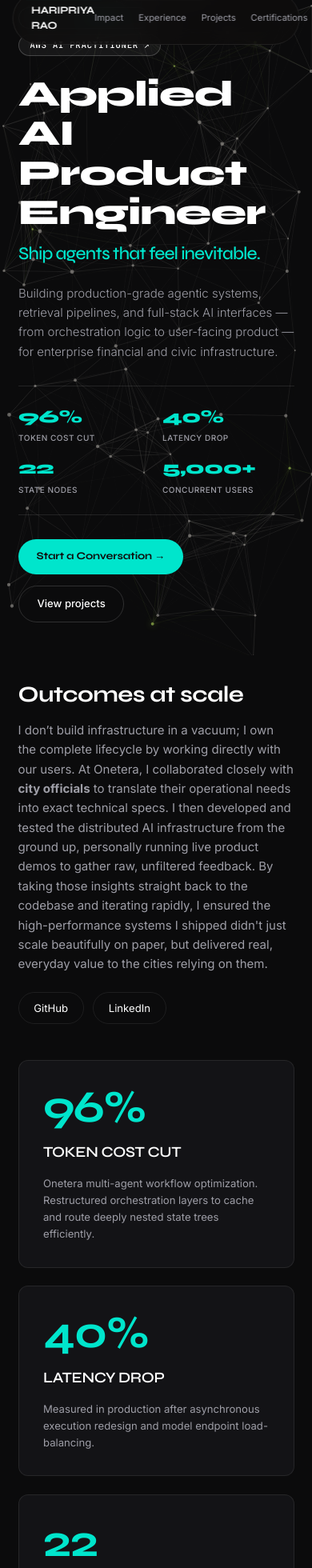
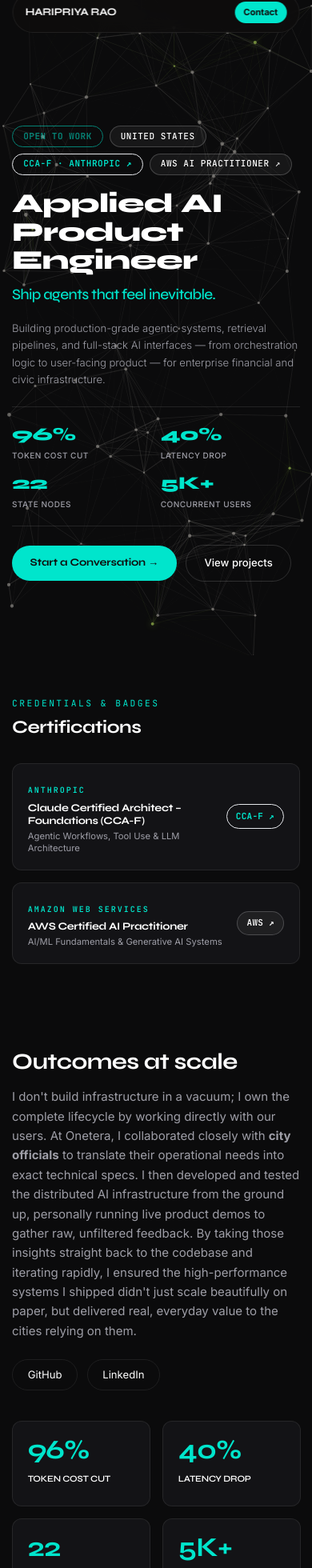
Before and after one commit to haripriyarao26/portfolio, a Next.js app: page / in a window 390 px wide. Shown: the part 25-1985 px from the top of the page at 80% size. Built offline with nearby package versions, Linux system fonts and the light colour scheme.

Commit message:
fix: mobile responsiveness, section reorder (certs before impact), nav overflow

```diff
--- a/app/page.tsx
+++ b/app/page.tsx
@@ -64,21 +64,28 @@ export default function Home() {
         className="fixed top-0 left-0 right-0 z-[60] h-[2px] origin-left progress-bar"
       />
 
-      <header className="glass-nav fixed top-4 left-1/2 z-50 w-[min(92vw,900px)] -translate-x-1/2 rounded-full px-6 py-3">
+      <header className="glass-nav fixed top-4 left-1/2 z-50 w-[min(92vw,900px)] -translate-x-1/2 rounded-full px-4 sm:px-6 py-3">
         <nav className="flex items-center justify-between text-xs text-[var(--text-muted)] sm:text-sm">
-          <div>
+          <div className="shrink-0">
             <span className="font-display font-bold text-sm sm:text-xl text-[var(--text-primary)] tracking-wider uppercase">
               {resumeData.name}
             </span>
           </div>
-          <div className="flex items-center gap-5">
+          {/* Desktop nav */}
+          <div className="hidden sm:flex items-center gap-4">
+            <a href="#certifications" className="nav-link transition-colors">Certs</a>
             <a href="#impact" className="nav-link transition-colors">Impact</a>
             <a href="#timeline-momentum" className="nav-link transition-colors">Experience</a>
             <a href="#projects" className="nav-link transition-colors">Projects</a>
-            <a href="#certifications" className="nav-link transition-colors">Certifications</a>
             <a href="#contact" className="nav-link transition-colors">Contact</a>
-            <a href="#contact" className="inline-flex items-center justify-center px-4 py-1.5 text-xs font-bold rounded-full bg-[var(--accent)] text-[#0F0E0D] hover:bg-[#33FFEB] transition-colors">
+            <a href="#contact" className="inline-flex items-center justify-center px-4 py-1.5 text-xs font-bold rounded-full bg-[var(--accent)] text-[#0F0E0D] hover:bg-[#33FFEB] transition-colors whitespace-nowrap">
               Get in Touch
+            </a>
+          </div>
+          {/* Mobile nav — just CTA */}
+          <div className="flex sm:hidden items-center gap-2">
+            <a href="#contact" className="inline-flex items-center justify-center px-3 py-1.5 text-[11px] font-bold rounded-full bg-[var(--accent)] text-[#0F0E0D] hover:bg-[#33FFEB] transition-colors whitespace-nowrap">
+              Contact
             </a>
           </div>
         </nav>
@@ -90,20 +97,87 @@ export default function Home() {
         tagline="Building production-grade agentic systems, retrieval pipelines, and full-stack AI interfaces — from orchestration logic to user-facing product — for enterprise financial and civic infrastructure."
       />
 
+      {/* ── Certifications ── */}
+      <Section3D id="certifications" className="mx-auto max-w-6xl px-4 sm:px-6 py-14 sm:py-20">
+        <motion.div
+          initial={{ opacity: 0, y: 20 }}
+          whileInView={{ opacity: 1, y: 0 }}
+          viewport={{ once: true }}
+          transition={spring}
+          className="mb-8"
+        >
+          <p className="mono-accent text-xs tracking-[0.22em] text-[var(--accent)] uppercase mb-2">Credentials &amp; Badges</p>
+          <h2 className="font-display text-2xl font-bold text-[var(--text-primary)] sm:text-4xl">
+            Certifications
+          </h2>
+        </motion.div>
+        <div className="grid gap-4 sm:grid-cols-2">
+          {/* Card 1: CCA-F */}
+          <motion.div
+            variants={staggerItem}
+            initial="hidden"
+            whileInView="visible"
+            viewport={{ once: true }}
+            className="card p-5 sm:p-6 border border-white/10 hover:border-[var(--accent)]/40 transition-colors flex flex-row items-center justify-between gap-4"
+          >
+            <div className="min-w-0">
+              <span className="mono-accent text-[10px] tracking-[0.2em] text-[var(--accent)] uppercase font-semibold">Anthropic</span>
+              <h3 className="font-display text-sm sm:text-base font-bold text-[var(--text-primary)] mt-1 leading-tight">
+                Claude Certified Architect – Foundations (CCA-F)
+              </h3>
+              <p className="text-xs text-[var(--text-muted)] mt-1">Agentic Workflows, Tool Use &amp; LLM Architecture</p>
+            </div>
+            <a
+              href="https://www.credly.com/badges/f6636497-b9bf-4e6b-b553-4ae5b59858f7/linked_in_profile"
+              target="_blank"
+              rel="noreferrer"
+              className="mono-accent shrink-0 rounded-full border border-[var(--accent)]/40 bg-[var(--accent)]/10 hover:bg-[var(--accent)]/20 px-3 py-1.5 text-[11px] font-bold text-[var(--accent)] tracking-wide transition-colors whitespace-nowrap"
+            >
+              CCA-F ↗
+            </a>
+          </motion.div>
+
+          {/* Card 2: AWS AI Practitioner */}
+          <motion.div
+            variants={staggerItem}
+            initial="hidden"
+            whileInView="visible"
+            viewport={{ once: true }}
+            className="card p-5 sm:p-6 border border-white/10 hover:border-[var(--accent)]/40 transition-colors flex flex-row items-center justify-between gap-4"
+          >
+            <div className="min-w-0">
+              <span className="mono-accent text-[10px] tracking-[0.2em] text-[var(--accent)] uppercase font-semibold">Amazon Web Services</span>
+              <h3 className="font-display text-sm sm:text-base font-bold text-[var(--text-primary)] mt-1 leading-tight">
+                AWS Certified AI Practitioner
+              </h3>
+              <p className="text-xs text-[var(--text-muted)] mt-1">AI/ML Fundamentals &amp; Generative AI Systems</p>
+            </div>
+            <a
+              href="https://www.credly.com/badges/898b89f1-5512-4d4a-8ba6-6a1597c7c510/public_url"
+              target="_blank"
+              rel="noreferrer"
+              className="mono-accent shrink-0 rounded-full border border-white/20 bg-white/5 hover:border-[var(--accent)]/40 px-3 py-1.5 text-[11px] font-semibold text-[var(--text-primary)]/90 tracking-wide transition-colors whitespace-nowrap"
+            >
+              AWS ↗
+            </a>
+          </motion.div>
+        </div>
+      </Section3D>
+
       {/* ── Impact ── */}
-      <Section3D id="impact" className="mx-auto max-w-6xl px-6 py-20 sm:py-28">
+      <Section3D id="impact" className="mx-auto max-w-6xl px-4 sm:px-6 py-14 sm:py-24">
         <motion.div
           initial={{ opacity: 0, y: 24 }}
           whileInView={{ opacity: 1, y: 0 }}
           viewport={{ once: true, margin: '-80px' }}
           transition={spring}
-          className="mb-12"
+          className="mb-10"
         >
           <h2 className="font-display text-3xl font-bold text-[var(--text-primary)] sm:text-5xl">
             Outcomes at scale
           </h2>
           <p className="mt-4 max-w-3xl text-[15px] sm:text-base text-[var(--text-muted)] leading-relaxed">
-            I don’t build infrastructure in a vacuum; I own the complete lifecycle by working directly with our users. At Onetera, I collaborated closely with <strong>city officials</strong> to translate their operational needs into exact technical specs. I then developed and tested the distributed AI infrastructure from the ground up, personally running live product demos to gather raw, unfiltered feedback. By taking those insights straight back to the codebase and iterating rapidly, I ensured the high-performance systems I shipped didn't just scale beautifully on paper, but delivered real, everyday value to the cities relying on them.
+            I don&apos;t build infrastructure in a vacuum; I own the complete lifecycle by working directly with our users. At Onetera, I collaborated closely with <strong>city officials</strong> to translate their operational needs into exact technical specs. I then developed and tested the distributed AI infrastructure from the ground up, personally running live product demos to gather raw, unfiltered feedback. By taking those insights straight back to the codebase and iterating rapidly, I ensured the high-performance systems I shipped didn't just scale beautifully on paper, but delivered real, everyday value to the cities relying on them.
           </p>
 
           <div className="mt-6 flex flex-wrap gap-3">
@@ -126,9 +200,9 @@ export default function Home() {
           </div>
         </motion.div>
 
-        {/* Impact Row */}
+        {/* Impact Row — 2-col on mobile, 4-col on desktop */}
         <motion.div
-          className="grid gap-6 sm:grid-cols-2 lg:grid-cols-4"
+          className="grid gap-4 grid-cols-2 lg:grid-cols-4"
           variants={staggerContainer}
           initial="hidden"
           whileInView="visible"
@@ -139,19 +213,17 @@ export default function Home() {
             variants={staggerItem}
             whileHover={{ y: -4 }}
             transition={spring}
-            className="card p-8 sm:p-10 will-change-transform flex flex-col justify-between"
+            className="card p-5 sm:p-8 will-change-transform flex flex-col"
           >
-            <div>
-              <p className="font-display font-bold leading-none text-[var(--accent)] text-6xl sm:text-7xl mb-4">
+            <p className="font-display font-bold leading-none text-[var(--accent)] text-4xl sm:text-6xl mb-3">
               96%
             </p>
-              <h3 className="font-display text-xl font-semibold text-[var(--text-primary)] uppercase tracking-wide">
+            <h3 className="font-display text-xs sm:text-sm font-semibold text-[var(--text-primary)] uppercase tracking-wide mb-2">
               Token Cost Cut
             </h3>
-              <p className="mt-4 text-sm text-[var(--text-muted)] leading-relaxed">
-                Onetera multi-agent workflow optimization. Restructured orchestration layers to cache and route deeply nested state trees efficiently.
+            <p className="text-xs text-[var(--text-muted)] leading-relaxed hidden sm:block">
+              Multi-agent workflow optimization — restructured orchestration to cache and route nested state trees.
             </p>
-            </div>
           </motion.article>
 
           {/* Card 2 */}
@@ -159,19 +231,17 @@ export default function Home() {
             variants={staggerItem}
             whileHover={{ y: -4 }}
             transition={spring}
-            className="card p-8 sm:p-10 will-change-transform flex flex-col justify-between"
+            className="card p-5 sm:p-8 will-change-transform flex flex-col"
           >
-            <div>
-              <p className="font-display font-bold leading-none text-[var(--accent)] text-6xl sm:text-7xl mb-4">
+            <p className="font-display font-bold leading-none text-[var(--accent)] text-4xl sm:text-6xl mb-3">
               40%
             </p>
-              <h3 className="font-display text-xl font-semibold text-[var(--text-primary)] uppercase tracking-wide">
+            <h3 className="font-display text-xs sm:text-sm font-semibold text-[var(--text-primary)] uppercase tracking-wide mb-2">
               Latency Drop
             </h3>
-              <p className="mt-4 text-sm text-[var(--text-muted)] leading-relaxed">
-                Measured in production after asynchronous execution redesign and model endpoint load-balancing.
+            <p className="text-xs text-[var(--text-muted)] leading-relaxed hidden sm:block">
+              Measured in production after async execution redesign and model endpoint load-balancing.
             </p>
-            </div>
           </motion.article>
 
           {/* Card 3 */}
@@ -179,19 +249,17 @@ export default function Home() {
             variants={staggerItem}
             whileHover={{ y: -4 }}
             transition={spring}
-            className="card p-8 sm:p-10 will-change-transform flex flex-col justify-between"
+            className="card p-5 sm:p-8 will-change-transform flex flex-col"
           >
-            <div>
-              <p className="font-display font-bold leading-none text-[var(--accent)] text-6xl sm:text-7xl mb-4">
+            <p className="font-display font-bold leading-none text-[var(--accent)] text-4xl sm:text-6xl mb-3">
               22
             </p>
-              <h3 className="font-display text-xl font-semibold text-[var(--text-primary)] uppercase tracking-wide">
+            <h3 className="font-display text-xs sm:text-sm font-semibold text-[var(--text-primary)] uppercase tracking-wide mb-2">
               State Nodes
             </h3>
-              <p className="mt-4 text-sm text-[var(--text-muted)] leading-relaxed">
+            <p className="text-xs text-[var(--text-muted)] leading-relaxed hidden sm:block">
               State-machine architecture powering production orchestration and agentic workflow execution.
             </p>
-            </div>
           </motion.article>
 
           {/* Card 4 */}
@@ -199,32 +267,30 @@ export default function Home() {
             variants={staggerItem}
             whileHover={{ y: -4 }}
             transition={spring}
-            className="card p-8 sm:p-10 will-change-transform flex flex-col justify-between"
+            className="card p-5 sm:p-8 will-change-transform flex flex-col"
           >
-            <div>
-              <p className="font-display font-bold leading-none text-[var(--accent)] text-6xl sm:text-7xl mb-4">
-                5,000+
+            <p className="font-display font-bold leading-none text-[var(--accent)] text-4xl sm:text-6xl mb-3">
+              5K+
             </p>
-              <h3 className="font-display text-xl font-semibold text-[var(--text-primary)] uppercase tracking-wide">
+            <h3 className="font-display text-xs sm:text-sm font-semibold text-[var(--text-primary)] uppercase tracking-wide mb-2">
               Concurrent Users
             </h3>
-              <p className="mt-4 text-sm text-[var(--text-muted)] leading-relaxed">
-                Onetera agentic platform scale with real-time state synchronization under peak municipal traffic.
+            <p className="text-xs text-[var(--text-muted)] leading-relaxed hidden sm:block">
+              Agentic platform scale with real-time state synchronization under peak municipal traffic.
             </p>
-            </div>
           </motion.article>
         </motion.div>
       </Section3D>
 
       {/* ── Story / About ── */}
-      <Section3D className="mx-auto max-w-4xl px-6 py-10 sm:py-14">
+      <Section3D className="mx-auto max-w-4xl px-4 sm:px-6 py-10 sm:py-14">
         <div className="max-w-[720px] mx-auto">
           <motion.article
             variants={staggerItem}
             initial="hidden"
             whileInView="visible"
             viewport={{ once: true }}
-            className="card p-8 sm:p-10 border border-white/10 relative overflow-hidden"
+            className="card p-6 sm:p-10 border border-white/10 relative overflow-hidden"
           >
             <div className="absolute top-0 right-0 h-24 w-24 bg-[var(--accent)]/5 blur-2xl rounded-full" />
             <h3 className="font-display text-2xl font-bold text-[var(--text-primary)] mb-6 flex items-center gap-2">
@@ -242,7 +308,7 @@ export default function Home() {
       <StoryTimeline sectionId="timeline-momentum" items={timelineExperience} />
 
       {/* ── Projects ── */}
-      <Section3D id="projects" className="mx-auto max-w-6xl px-6 py-20 sm:py-28">
+      <Section3D id="projects" className="mx-auto max-w-6xl px-4 sm:px-6 py-16 sm:py-28">
         <motion.div
           className="mb-10"
           initial={{ opacity: 0, y: 20 }}
@@ -258,7 +324,7 @@ export default function Home() {
       </Section3D>
 
       {/* ── Skills ── */}
-      <Section3D className="mx-auto max-w-6xl px-6 pb-20">
+      <Section3D className="mx-auto max-w-6xl px-4 sm:px-6 pb-16 sm:pb-20">
         <div className="grid gap-12 lg:grid-cols-2">
           {/* Left Column: Core Focus & Tech */}
           <motion.div
@@ -348,75 +414,8 @@ export default function Home() {
         </div>
       </Section3D>
 
-      {/* ── Certifications ── */}
-      <Section3D id="certifications" className="mx-auto max-w-6xl px-6 pb-20">
-        <motion.div
-          initial={{ opacity: 0, y: 20 }}
-          whileInView={{ opacity: 1, y: 0 }}
-          viewport={{ once: true }}
-          transition={spring}
-          className="mb-8"
-        >
-          <p className="mono-accent text-xs tracking-[0.22em] text-[var(--accent)] uppercase mb-2">Credentials &amp; Badges</p>
-          <h2 className="font-display text-3xl font-bold text-[var(--text-primary)] sm:text-5xl">
-            Certifications
-          </h2>
-        </motion.div>
-        <div className="grid gap-4 sm:grid-cols-2">
-          {/* Card 1: CCA-F */}
-          <motion.div
-            variants={staggerItem}
-            initial="hidden"
-            whileInView="visible"
-            viewport={{ once: true }}
-            className="card p-6 border border-white/10 hover:border-[var(--accent)]/40 transition-colors flex flex-col sm:flex-row sm:items-center justify-between gap-4"
-          >
-            <div>
-              <span className="mono-accent text-[10px] tracking-[0.2em] text-[var(--accent)] uppercase font-semibold">Anthropic</span>
-              <h3 className="font-display text-lg font-bold text-[var(--text-primary)] mt-1">
-                Claude Certified Architect – Foundations (CCA-F)
-              </h3>
-              <p className="text-xs text-[var(--text-muted)] mt-1">Specialization in Agentic Workflows, Tool Use &amp; LLM Architecture</p>
-            </div>
-            <a
-              href="https://www.credly.com/badges/f6636497-b9bf-4e6b-b553-4ae5b59858f7/linked_in_profile"
-              target="_blank"
-              rel="noreferrer"
-              className="mono-accent shrink-0 self-start sm:self-center rounded-full border border-[var(--accent)]/40 bg-[var(--accent)]/10 hover:bg-[var(--accent)]/20 px-3.5 py-1.5 text-xs font-bold text-[var(--accent)] tracking-wide transition-colors"
-            >
-              CCA-F · Anthropic ↗
-            </a>
-          </motion.div>
-
-          {/* Card 2: AWS AI Practitioner */}
-          <motion.div
-            variants={staggerItem}
-            initial="hidden"
-            whileInView="visible"
-            viewport={{ once: true }}
-            className="card p-6 border border-white/10 hover:border-[var(--accent)]/40 transition-colors flex flex-col sm:flex-row sm:items-center justify-between gap-4"
-          >
-            <div>
-              <span className="mono-accent text-[10px] tracking-[0.2em] text-[var(--accent)] uppercase font-semibold">Amazon Web Services</span>
-              <h3 className="font-display text-lg font-bold text-[var(--text-primary)] mt-1">
-                AWS Certified AI Practitioner
-              </h3>
-              <p className="text-xs text-[var(--text-muted)] mt-1">Enterprise AI/ML Fundamentals &amp; Generative AI Systems</p>
-            </div>
-            <a
-              href="https://www.credly.com/badges/898b89f1-5512-4d4a-8ba6-6a1597c7c510/public_url"
-              target="_blank"
-              rel="noreferrer"
-              className="mono-accent shrink-0 self-start sm:self-center rounded-full border border-white/20 bg-white/5 hover:border-[var(--accent)]/40 px-3.5 py-1.5 text-xs font-semibold text-[var(--text-primary)]/90 tracking-wide transition-colors"
-            >
-              AWS AI Practitioner ↗
-            </a>
-          </motion.div>
-        </div>
-      </Section3D>
-
       {/* ── Contact ── */}
-      <Section3D id="contact" className="relative overflow-hidden px-6 pt-6 pb-28">
+      <Section3D id="contact" className="relative overflow-hidden px-4 sm:px-6 pt-6 pb-28">
         <motion.div
           initial={{ opacity: 0, y: 24 }}
           whileInView={{ opacity: 1, y: 0 }}
--- a/components/StoryCanvasSequence.tsx
+++ b/components/StoryCanvasSequence.tsx
@@ -20,11 +20,11 @@ export default function StoryCanvasSequence({ name, tagline }: Props) {
   const titleOpacity = useTransform(scrollYProgress, [0, 0.9], [1, 0.35]);
 
   return (
-    <section ref={sectionRef} id="story" className="relative h-[95vh] flex items-center">
+    <section ref={sectionRef} id="story" className="relative min-h-[100dvh] sm:h-[95vh] flex items-center pt-24 sm:pt-0">
       <div className="relative w-full overflow-hidden">
         <motion.div
           style={{ opacity: titleOpacity }}
-          className="relative z-10 mx-auto flex h-full max-w-6xl flex-col justify-center px-6 sm:px-10"
+          className="relative z-10 mx-auto flex h-full max-w-6xl flex-col justify-center px-4 sm:px-10"
         >
           <motion.div
             style={{ y: layerOneY }}
@@ -33,7 +33,7 @@ export default function StoryCanvasSequence({ name, tagline }: Props) {
 
 
             {/* Status Badges */}
-            <div className="flex flex-wrap items-center gap-2 mb-6">
+            <div className="flex flex-wrap items-center gap-2 mb-5">
               <span className="mono-accent rounded-full border border-[var(--accent)] bg-[var(--accent)]/10 px-3.5 py-1 text-[11px] font-bold text-[var(--accent)] tracking-wider uppercase animate-pulse">
                 Open to work
               </span>
@@ -59,20 +59,20 @@ export default function StoryCanvasSequence({ name, tagline }: Props) {
             </div>
 
             {/* Title headline */}
-            <h1 className="font-display font-extrabold leading-[1.1] text-[var(--text-primary)] text-5xl sm:text-7xl lg:text-[72px] max-w-4xl tracking-tight">
+            <h1 className="font-display font-extrabold leading-[1.05] text-[var(--text-primary)] text-4xl sm:text-6xl lg:text-[72px] max-w-4xl tracking-tight">
               Applied AI Product Engineer
-              <span className="block mt-3 text-2xl sm:text-3xl lg:text-4xl font-medium text-[var(--accent)]">
+              <span className="block mt-3 text-xl sm:text-3xl lg:text-4xl font-medium text-[var(--accent)]">
                 Ship agents that feel inevitable.
               </span>
             </h1>
 
             {/* Value Tagline */}
-            <p className="mt-6 max-w-3xl text-base sm:text-lg lg:text-[19px] text-[var(--text-muted)] leading-relaxed font-light">
+            <p className="mt-5 max-w-3xl text-sm sm:text-base lg:text-[18px] text-[var(--text-muted)] leading-relaxed font-light">
               Building production-grade agentic systems, retrieval pipelines, and full-stack AI interfaces — from orchestration logic to user-facing product — for enterprise financial and civic infrastructure.
             </p>
 
             {/* First Viewport Metrics */}
-            <div className="mt-8 grid grid-cols-2 sm:grid-cols-4 gap-4 max-w-2xl border-y border-white/10 py-6 my-2">
+            <div className="mt-6 grid grid-cols-2 sm:grid-cols-4 gap-3 sm:gap-4 max-w-2xl border-y border-white/10 py-5 my-2">
               <div>
                 <p className="font-display font-extrabold text-2xl sm:text-3xl lg:text-4xl text-[var(--accent)]">96%</p>
                 <p className="text-[10px] sm:text-[11px] uppercase tracking-wider text-[var(--text-muted)] mt-1 font-medium">Token Cost Cut</p>
@@ -86,13 +86,13 @@ export default function StoryCanvasSequence({ name, tagline }: Props) {
                 <p className="text-[10px] sm:text-[11px] uppercase tracking-wider text-[var(--text-muted)] mt-1 font-medium">State Nodes</p>
               </div>
               <div>
-                <p className="font-display font-extrabold text-2xl sm:text-3xl lg:text-4xl text-[var(--accent)]">5,000+</p>
+                <p className="font-display font-extrabold text-2xl sm:text-3xl lg:text-4xl text-[var(--accent)]">5K+</p>
                 <p className="text-[10px] sm:text-[11px] uppercase tracking-wider text-[var(--text-muted)] mt-1 font-medium">Concurrent Users</p>
               </div>
             </div>
 
             {/* Primary CTAs */}
-            <div className="mt-8 flex flex-wrap items-center gap-4">
+            <div className="mt-6 flex flex-wrap items-center gap-3">
               <a href="#contact" className="btn-primary">
                 Start a Conversation →
               </a>
```
Lines whose indentation alone changed are shown as unchanged.
